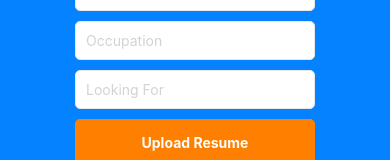
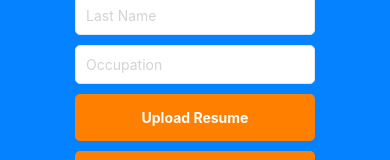
Before and after one commit to AIM-Opportunities/AIM, a React Native app: screen /Profile in a window 390 px wide. Shown: the part 307-467 px from the top of the page. Built offline with nearby package versions, Linux system fonts and the light colour scheme; no server answers.

Commit message:
removed lookingFor in profile

```diff
--- a/src/screens/ProfileScreen/index.js
+++ b/src/screens/ProfileScreen/index.js
@@ -173,13 +173,6 @@ const ProfileScreen = observer(() => {
           value={occupation}
           setValue={setOccupation}
         />
-        <CustomInput
-          placeholder={
-            lookingFor === null || undefined ? { lookingFor } : "Looking For"
-          }
-          value={lookingFor}
-          setValue={setLookingFor}
-        />
         <FileInput onPress={onUploadResumePressed} />
         {completed && <Text style={{ color: "white" }}>Resume Stored!</Text>}
         <CustomButton text="Apply & Go Back" onPress={onSetDataPressed} />
```
